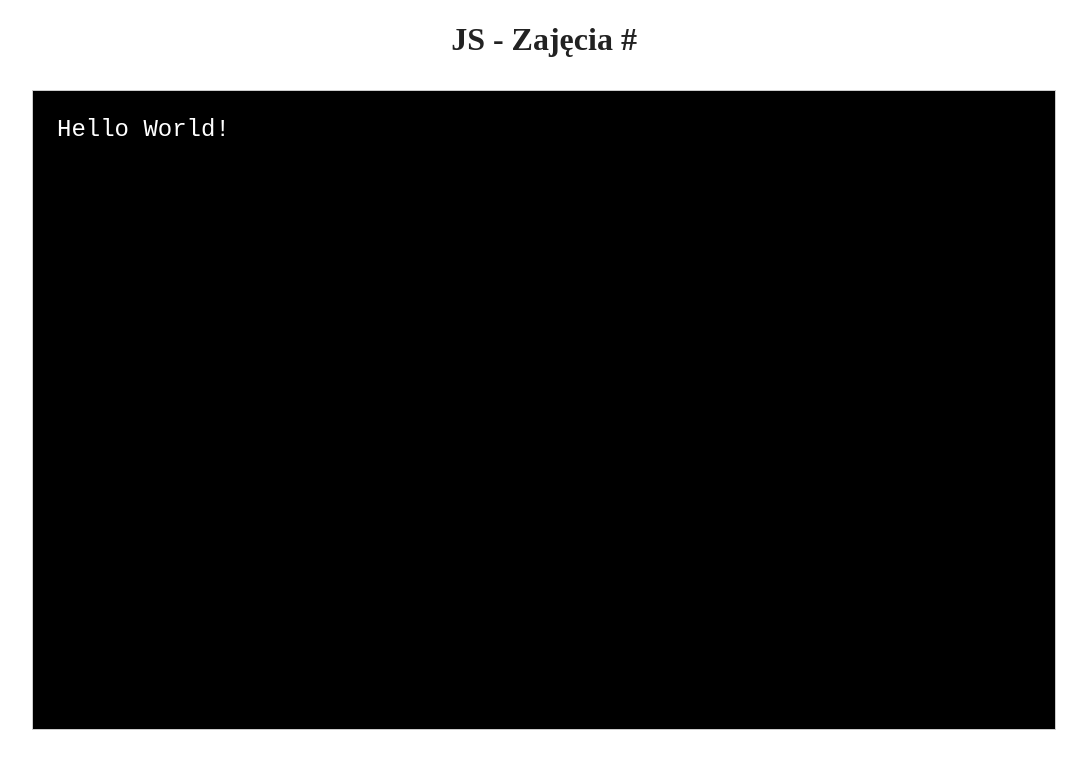
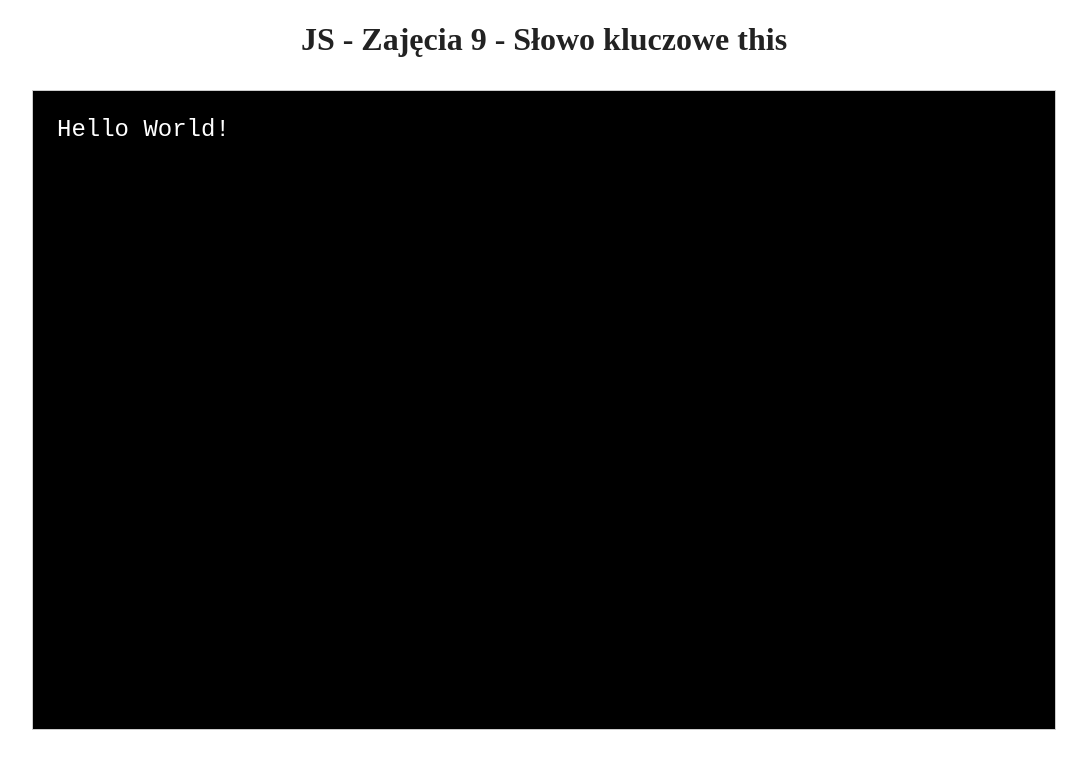
Before and after one commit to Moviss/js-09, a website built with Parcel: page index.html in a window 1280 px wide. Shown: the whole page, without its empty margins (96-1183 px from the left). Built offline with nearby package versions, Linux system fonts and the light colour scheme.

Commit message:
before lecture

```diff
--- a/index.html
+++ b/index.html
@@ -3,7 +3,7 @@
 
 <head>
   <meta charset="utf-8">
-  <title>JS - Zajęcia #</title>
+  <title>JS - Zajęcia 9 - Słowo kluczowe this</title>
   <meta name="description" content="">
   <meta name="viewport" content="width=device-width, initial-scale=1">
 
@@ -27,7 +27,7 @@
 </head>
 
 <body>
-<h1 class="page-title">JS - Zajęcia #</h1>
+<h1 class="page-title">JS - Zajęcia 9 - Słowo kluczowe this</h1>
 <div class="js-content">
   <code id="js-output"></code>
 </div>
```
Also changed, not shown: README.md.
